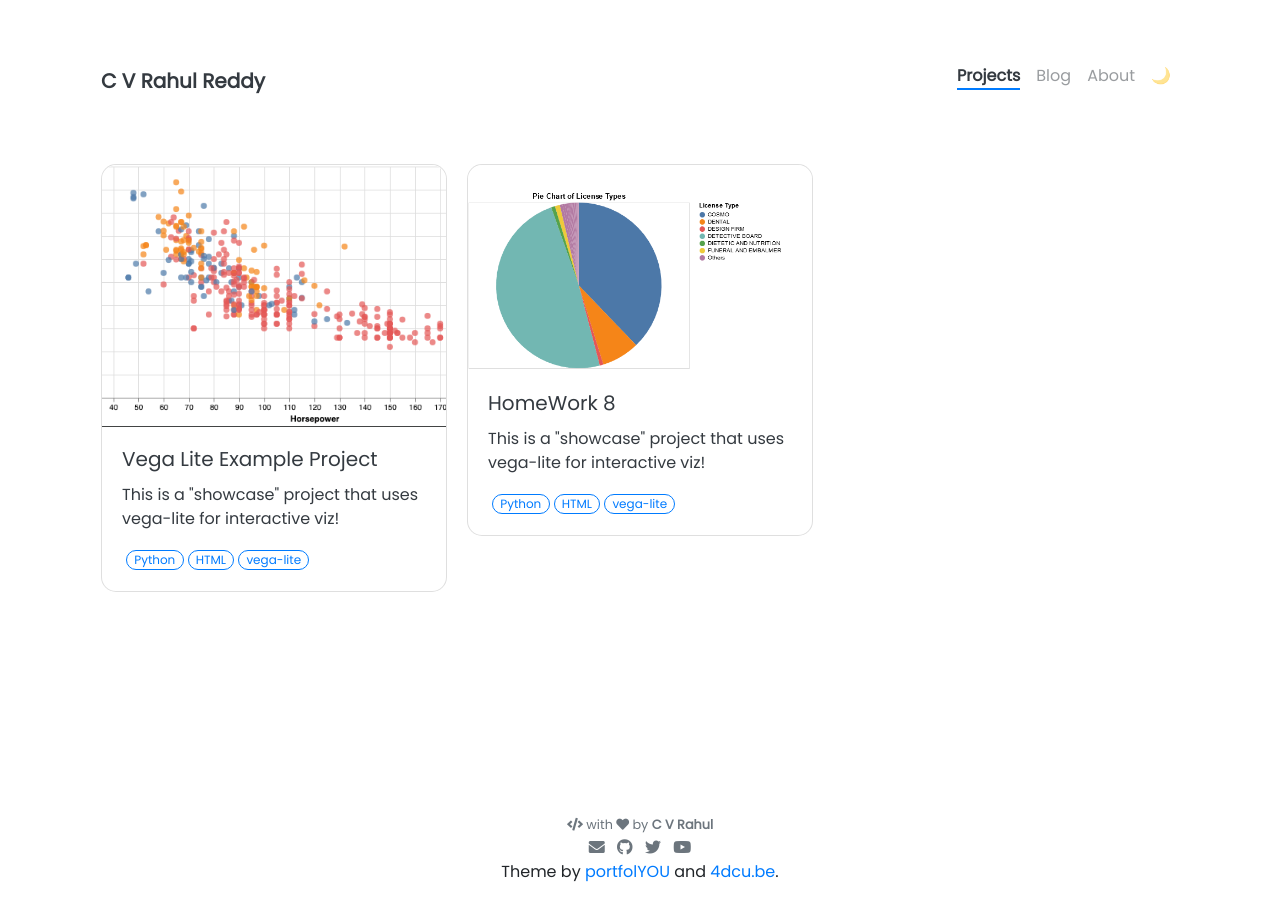
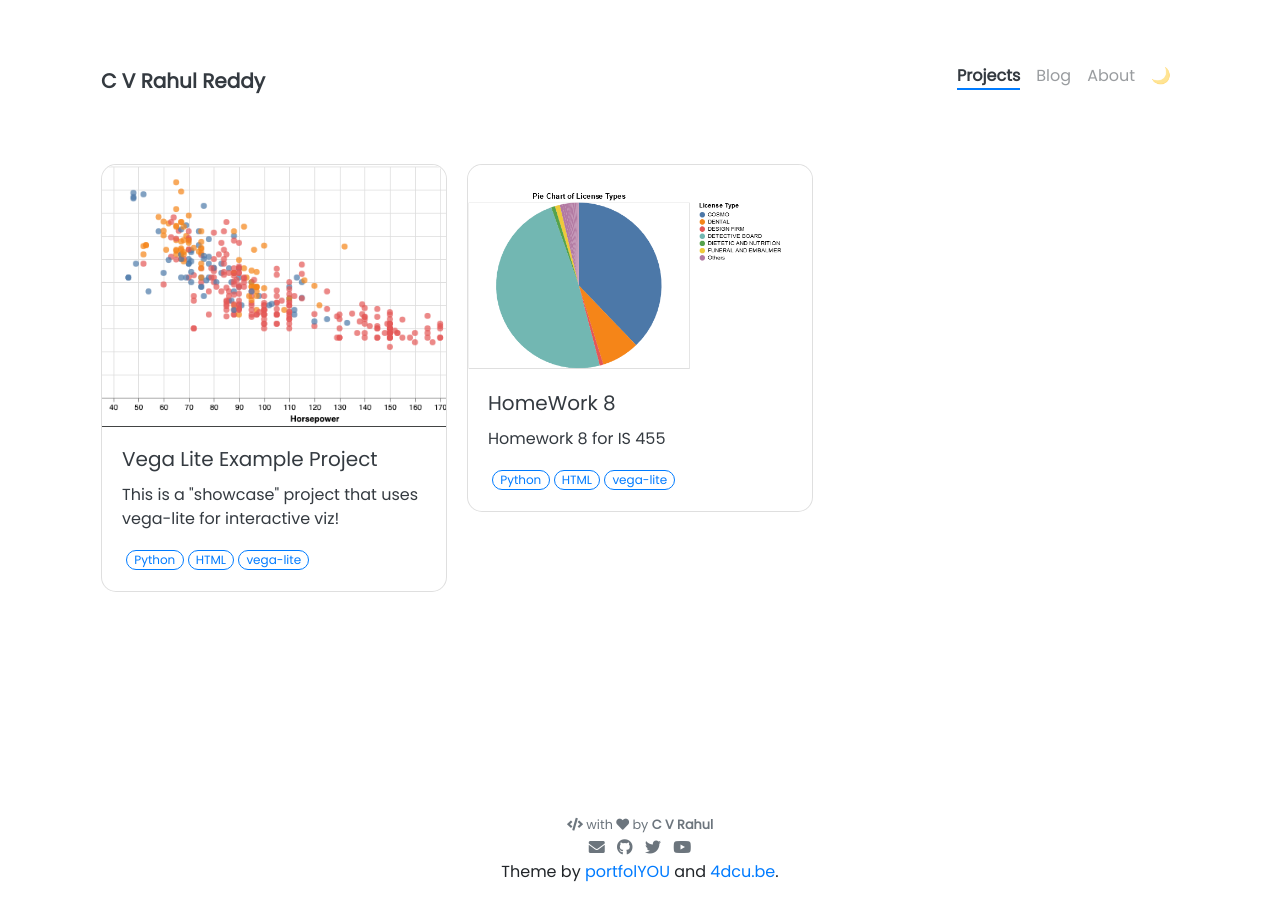
Before and after one commit to RahulCvr/RahulCvr.github.io, a Jekyll site: the page built from pages/projects.html, in a window 1280 px wide. Built offline with Jekyll 4.4.1, drawn with Linux system fonts in a browser that asks for light colours; nearby versions of some CDN libraries.

Commit message:
Updated Homework 8 page's Description

```diff
--- a/_projects/homework8.md
+++ b/_projects/homework8.md
@@ -2,7 +2,7 @@
 name: HomeWork 8
 tools: [Python, HTML, vega-lite]
 image: assets/pngs/h8.png
-description: This is a "showcase" project that uses vega-lite for interactive viz!
+description: Homework 8 for IS 455
 custom_js:
   - vega.min
   - vega-lite.min
```
Also changed, not shown: 3 other files.
